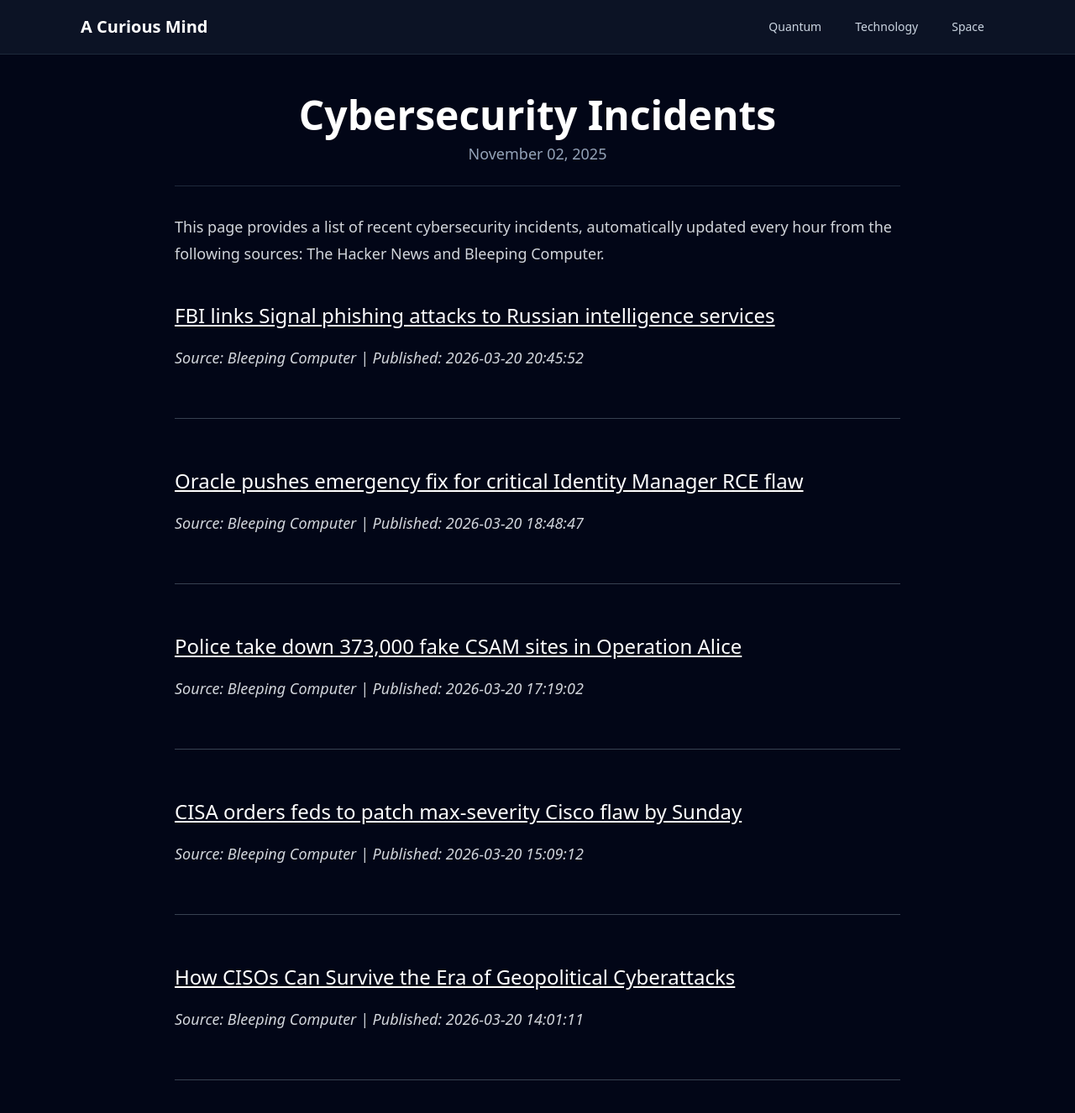
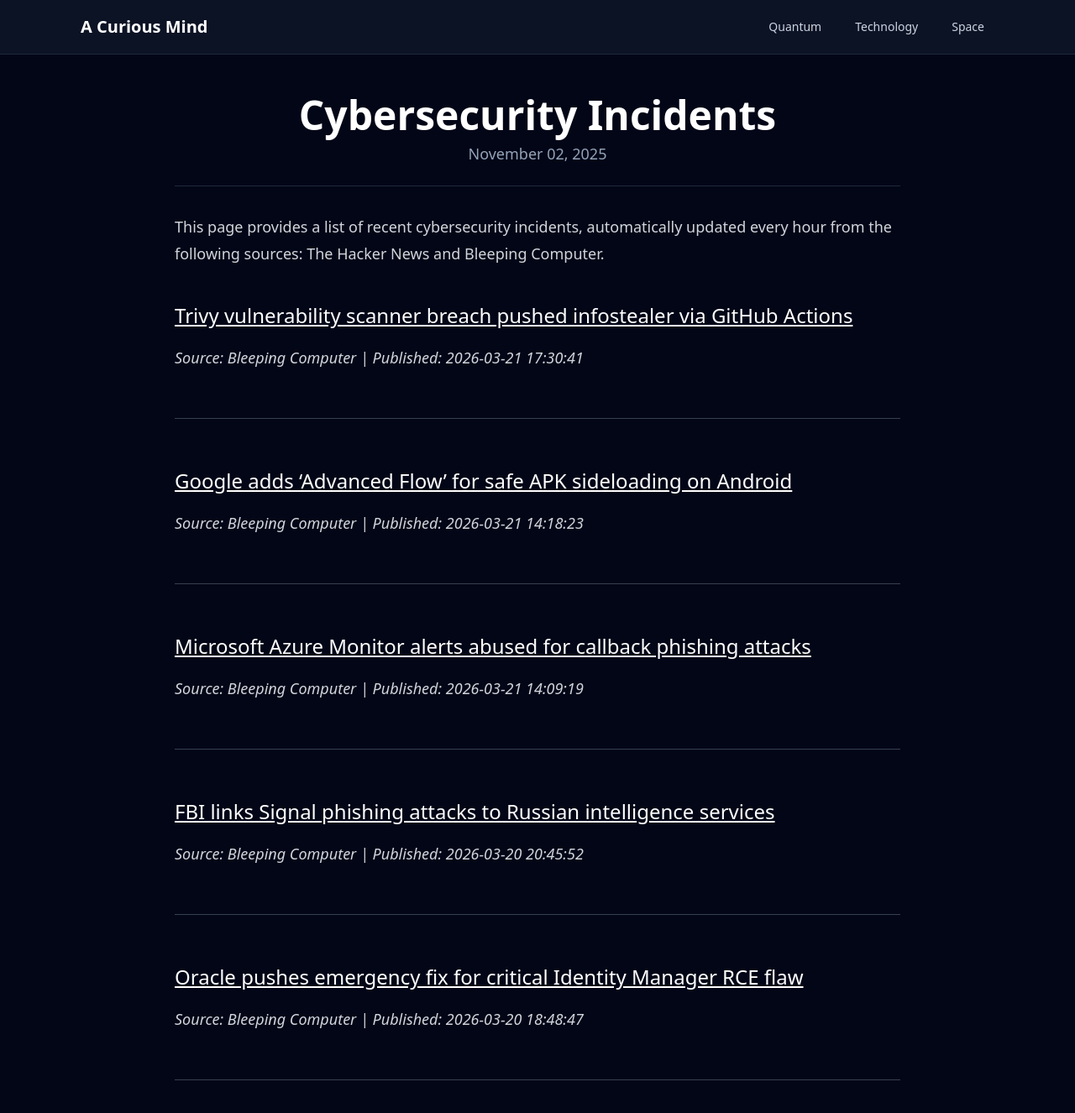
Before and after one commit to onehl7/onehl7.github.io, a Jekyll site: the page built from _posts/2025-11-02-cybersecurity-incidents.md, in a window 1280 px wide and 1400 px high. Shown: the top 1326 px of the window at 84% size. Built offline with Jekyll 4.4.1, drawn with Linux system fonts in a browser that asks for light colours; nearby versions of some CDN libraries.

Commit message:
Update news data

```diff
--- a/_data/news.json
+++ b/_data/news.json
@@ -1,4 +1,22 @@
 [
+  {
+    "source": "Bleeping Computer",
+    "title": "Trivy vulnerability scanner breach pushed infostealer via GitHub Actions",
+    "link": "https://www.bleepingcomputer.com/news/security/trivy-vulnerability-scanner-breach-pushed-infostealer-via-github-actions/",
+    "published": "2026-03-21 17:30:41"
+  },
+  {
+    "source": "Bleeping Computer",
+    "title": "Google adds \u2018Advanced Flow\u2019 for safe APK sideloading on Android",
+    "link": "https://www.bleepingcomputer.com/news/security/google-adds-advanced-flow-for-safe-apk-sideloading-on-android/",
+    "published": "2026-03-21 14:18:23"
+  },
+  {
+    "source": "Bleeping Computer",
+    "title": "Microsoft Azure Monitor alerts abused for callback phishing attacks",
+    "link": "https://www.bleepingcomputer.com/news/security/microsoft-azure-monitor-alerts-abused-in-callback-phishing-campaigns/",
+    "published": "2026-03-21 14:09:19"
+  },
   {
     "source": "Bleeping Computer",
     "title": "FBI links Signal phishing attacks to Russian intelligence services",
@@ -10,23 +28,5 @@
     "title": "Oracle pushes emergency fix for critical Identity Manager RCE flaw",
     "link": "https://www.bleepingcomputer.com/news/security/oracle-pushes-emergency-fix-for-critical-identity-manager-rce-flaw/",
     "published": "2026-03-20 18:48:47"
-  },
-  {
-    "source": "Bleeping Computer",
-    "title": "Police take down 373,000 fake CSAM sites in Operation Alice",
-    "link": "https://www.bleepingcomputer.com/news/security/police-take-down-373-000-fake-csam-sites-in-operation-alice/",
-    "published": "2026-03-20 17:19:02"
-  },
-  {
-    "source": "Bleeping Computer",
-    "title": "CISA orders feds to patch max-severity Cisco flaw by Sunday",
-    "link": "https://www.bleepingcomputer.com/news/security/cisa-orders-feds-to-patch-max-severity-cisco-flaw-by-sunday/",
-    "published": "2026-03-20 15:09:12"
-  },
-  {
-    "source": "Bleeping Computer",
-    "title": "How CISOs Can Survive the Era of Geopolitical Cyberattacks",
-    "link": "https://www.bleepingcomputer.com/news/security/how-cisos-can-survive-the-era-of-geopolitical-cyberattacks/",
-    "published": "2026-03-20 14:01:11"
   }
 ]
```
